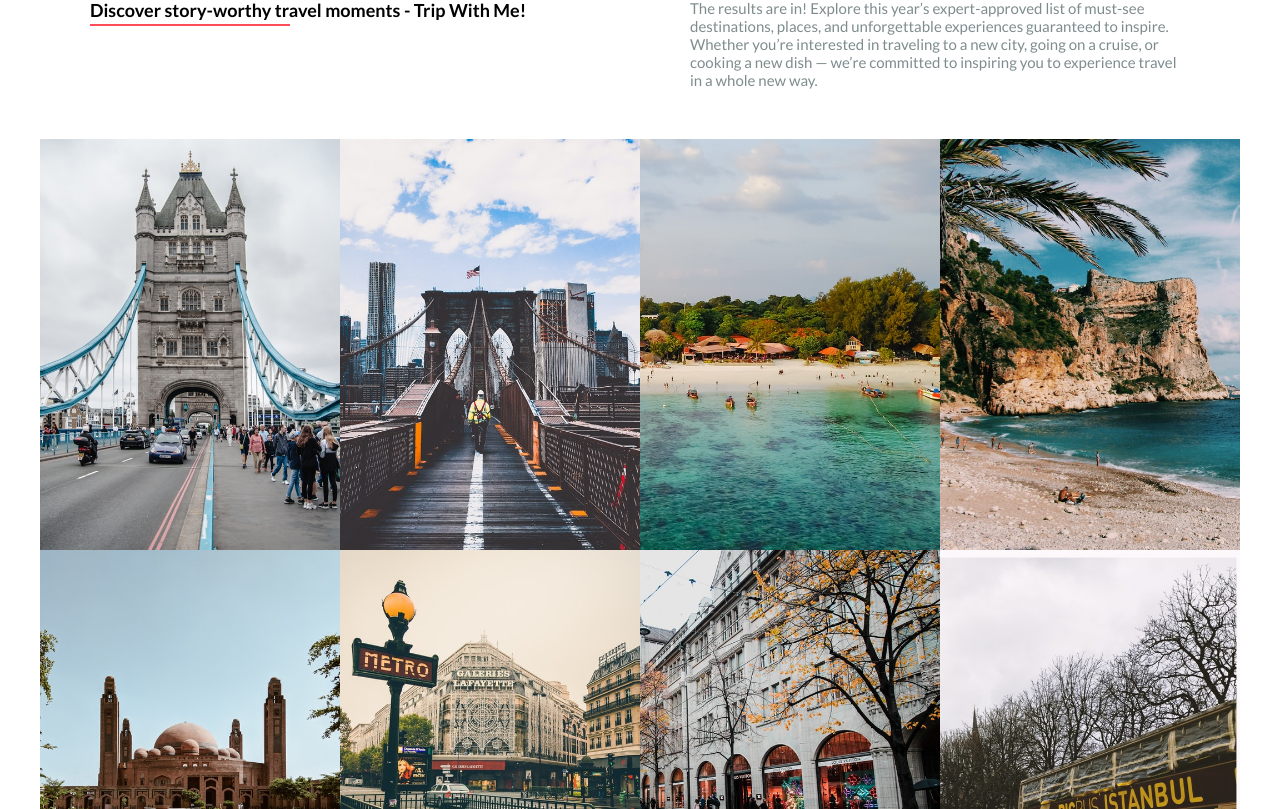
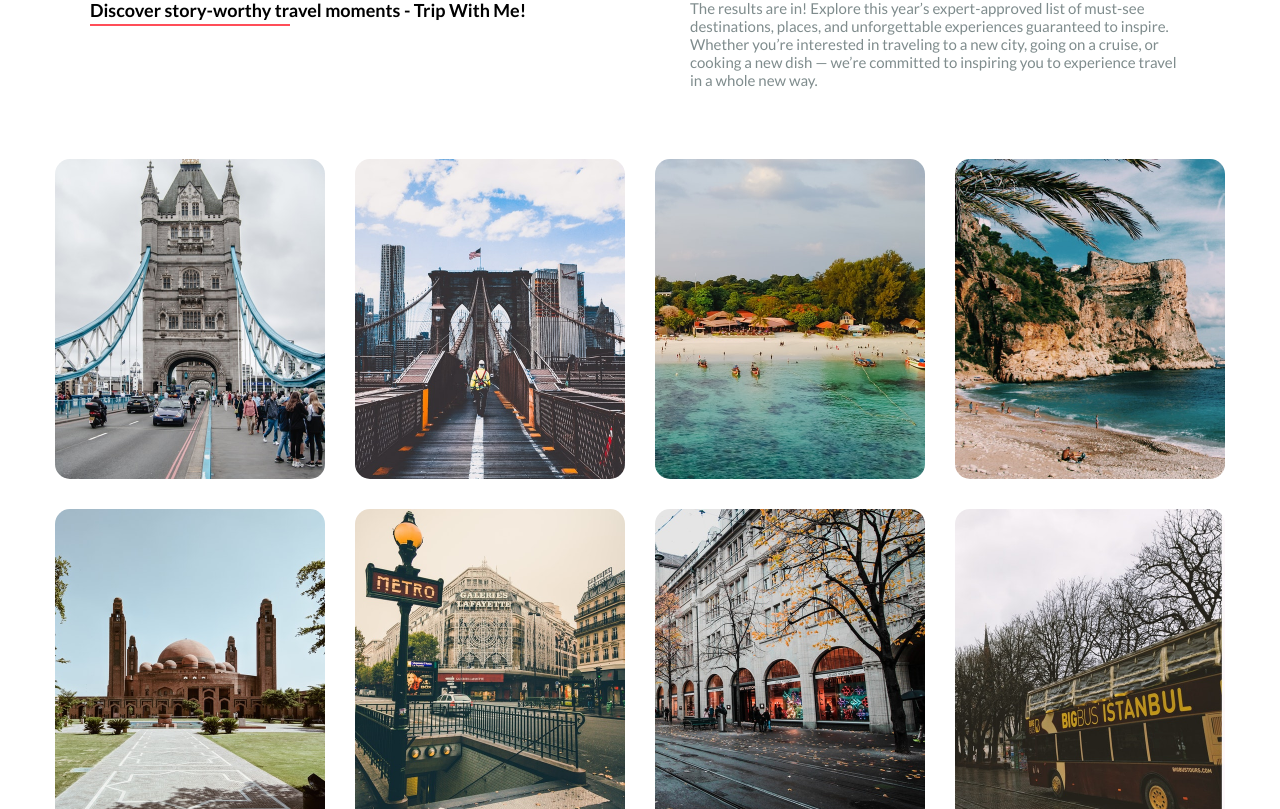
Before and after one commit to jankkosinski/trip-with-me, a React (Create React App) app: page / in a window 1280 px wide. Shown: the part 871-1680 px from the top of the page. Built offline with nearby package versions, Linux system fonts and the light colour scheme.

Commit message:
✨ add destinations cards + styles

```diff
--- /dev/null
+++ b/src/components/DestinationCard.js
@@ -0,0 +1,15 @@
+import React from 'react';
+
+export default function DestinationCard({ destination }) {
+  return (
+    <div className='col-3'>
+      <div className='destinations__card'>
+        <img
+          className='destinations__card__img'
+          alt={destination.image}
+          src={destination.image}
+        />
+      </div>
+    </div>
+  );
+}
--- a/src/layout/Destinations.js
+++ b/src/layout/Destinations.js
@@ -1,4 +1,5 @@
 import React, { useContext } from 'react';
+import DestinationCard from '../components/DestinationCard';
 import DestinationsContext from '../context/DestinationsContext';
 
 export default function Destinations() {
@@ -7,7 +8,6 @@ export default function Destinations() {
     'The results are in! Explore this year’s expert-approved list of must-see destinations, places, and unforgettable experiences guaranteed to inspire. Whether you’re interested in traveling to a new city, going on a cruise, or cooking a new dish — we’re committed to inspiring you to experience travel in a whole new way. ';
   const {
     state: { destinations }, // The object destructuring in destructuring process!! - interesting solution to get data
-    dispatch,
   } = useContext(DestinationsContext);
   return (
     <div className='destinations'>
@@ -20,9 +20,12 @@ export default function Destinations() {
             <p className='destinations__description__body'>{description}</p>
           </div>
         </div>
-        <div className='row destinations__main'>
-          {destinations.map((obj) => (
-            <img className='col-3' src={obj.image} />
+        <div className='row'>
+          {destinations.map((destination) => (
+            <DestinationCard
+              key={destination.id}
+              destination={destination}
+            ></DestinationCard>
           ))}
         </div>
       </div>
--- a/src/scss/layout/_destinations.scss
+++ b/src/scss/layout/_destinations.scss
@@ -27,4 +27,16 @@
       color: utilities.$grey;
     }
   }
+  &__card {
+    width: 100%;
+    height: 35rem;
+    padding: 1.5rem;
+    overflow: hidden;
+    &__img {
+      border-radius: 1.5rem;
+      width: 100%;
+      height: 100%;
+      object-fit: cover;
+    }
+  }
 }
--- a/src/scss/layout/_grid.scss
+++ b/src/scss/layout/_grid.scss
@@ -3,6 +3,7 @@
   width: 100%;
   display: flex;
   flex-wrap: wrap;
+  margin-bottom: 0.5rem;
 }
 
 @for $num from 1 to 12 {
```
Also changed, not shown: src/main.css.
